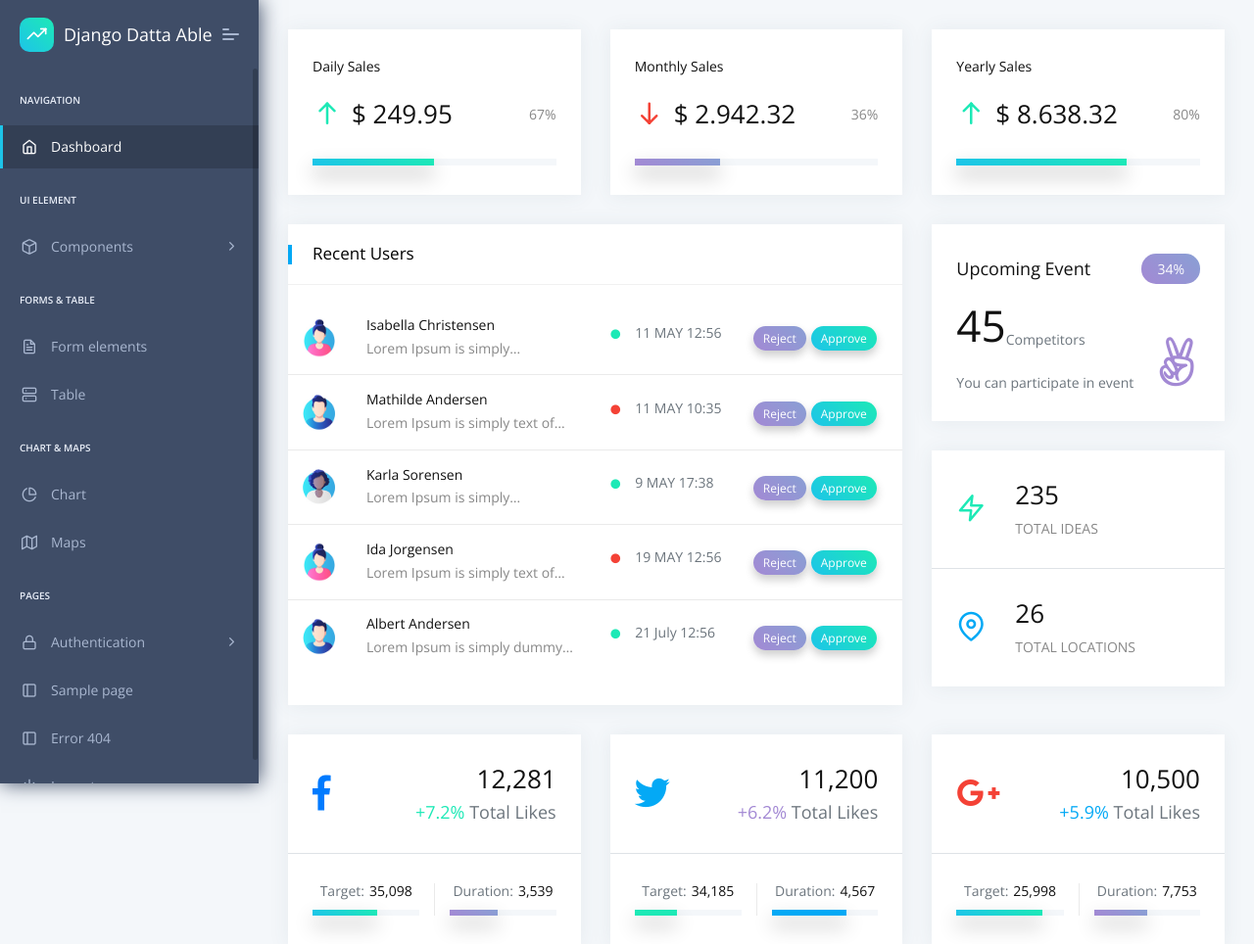
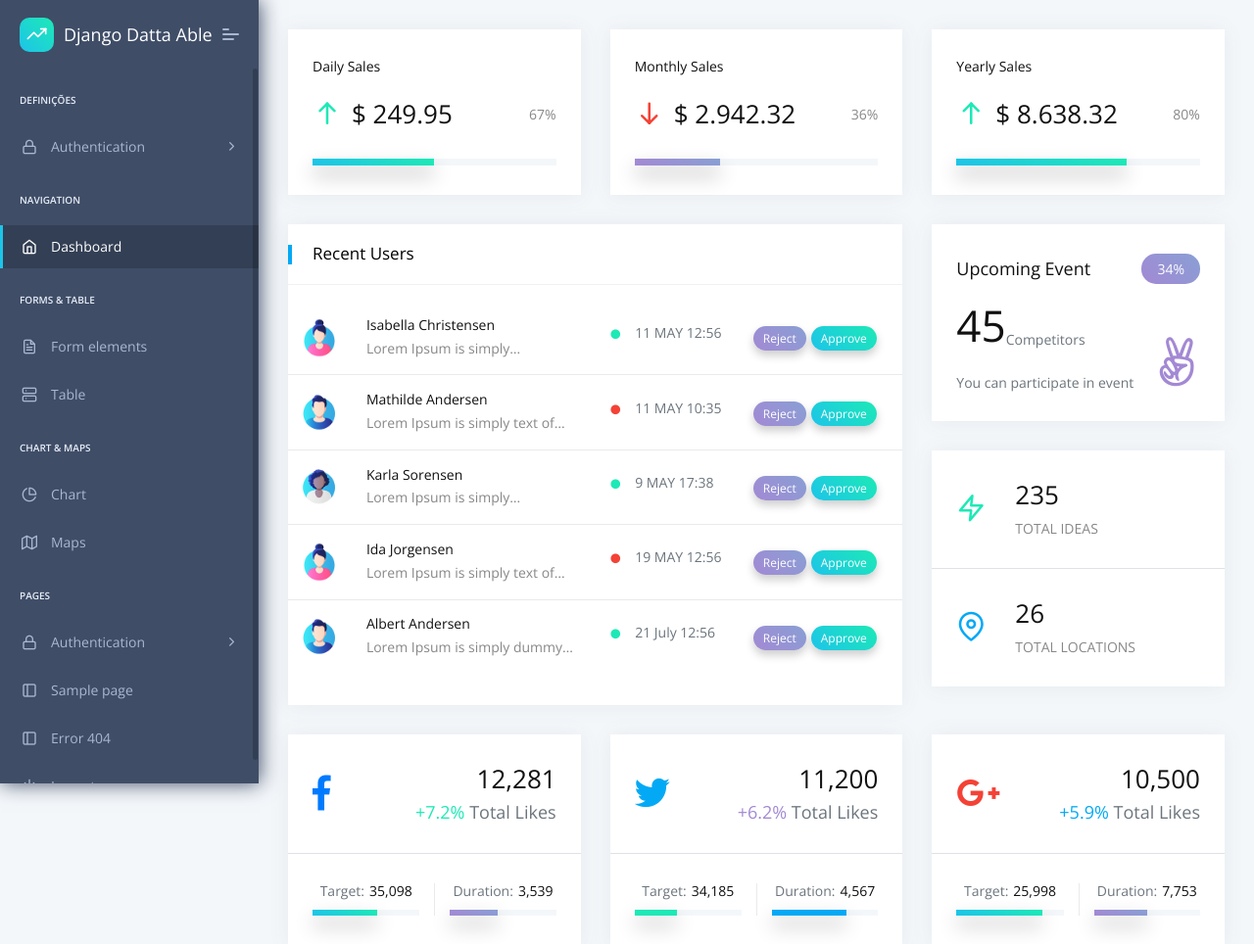
Before and after one commit to aldtec/dash, a Django app: page / in a window 1280 px wide. Shown: the top 964 px of the page at 98% size. Run offline with Django 3.2, Linux system fonts and the light colour scheme; the visitor is signed in with stand-in values (Sample User, id 1); some libraries are stand-ins or nearby versions.

Commit message:
Ajuste navigation e sidebar

```diff
--- a/core/templates/includes/sidebar.html
+++ b/core/templates/includes/sidebar.html
@@ -14,26 +14,30 @@
             <div class="navbar-content scroll-div">
                 <ul class="nav pcoded-inner-navbar">
                     <li class="nav-item pcoded-menu-caption">
+                        <label>Definições</label>
+                    </li>
+                    <li data-username="Authentication Sign up Sign in reset password Change password Personal information profile settings map form subscribe" class="nav-item pcoded-hasmenu">
+                        <a href="javascript:" class="nav-link "><span class="pcoded-micon"><i class="feather icon-lock"></i></span><span class="pcoded-mtext">Authentication</span></a>
+                        <ul class="pcoded-submenu">
+                            <li class="">
+                                <a href="{% url 'logout' %}" class="nav-link">
+                                    <span class="pcoded-micon"><i class="feather icon-power"></i></span><span class="pcoded-mtext">Sair</span>
+                                </a>
+                            </li>
+                            <li class="">
+                                <a href="/auth-reset-pass.html" class="">
+                                    <span class="pcoded-micon"><i class="feather icon-refresh-ccw"></i></span><span class="pcoded-mtext">Trocar Senha</span>
+                                </a>
+                            </li>
+                            <!--<li class=""><a href="/auth-reset-pass.html" class="">Reset Pass</a></li>-->
+                        </ul>
+                    </li>
+                    <li class="nav-item pcoded-menu-caption">
                         <label>Navigation</label>
                     </li>
                     <li data-username="dashboard Default Ecommerce CRM Analytics Crypto Project"
                         class="nav-item {% if 'index' in segment %} active {% endif %}">
                         <a href="/" class="nav-link "><span class="pcoded-micon"><i class="feather icon-home"></i></span><span class="pcoded-mtext">Dashboard</span></a>
-                    </li>
-                    <li class="nav-item pcoded-menu-caption">
-                        <label>UI Element</label>
-                    </li>
-                    <li data-username="basic components Button Alert Badges breadcrumb Paggination progress Tooltip popovers Carousel Cards Collapse Tabs pills Modal Grid System Typography Extra Shadows Embeds" class="nav-item pcoded-hasmenu">
-                        <a href="javascript:" class="nav-link "><span class="pcoded-micon"><i class="feather icon-box"></i></span><span class="pcoded-mtext">Components</span></a>
-                        <ul class="pcoded-submenu">
-                            <li class=""><a href="/ui-button.html" class="">Button</a></li>
-                            <li class=""><a href="/ui-badges.html" class="">Badges</a></li>
-                            <li class=""><a href="/ui-breadcrumb-pagination.html" class="">Breadcrumb & paggination</a></li>
-                            <li class=""><a href="/ui-collapse.html" class="">Collapse</a></li>
-                            <li class=""><a href="/ui-tabs.html" class="">Tabs & pills</a></li>
-                            <li class=""><a href="/ui-typography.html" class="">Typography</a></li>
-                            <li class=""><a href="/ui-icons.html" class="">Feather<span class="pcoded-badge label label-danger">NEW</span></a></li>
-                        </ul>
                     </li>
                     <li class="nav-item pcoded-menu-caption">
                         <label>Forms & table</label>
```
